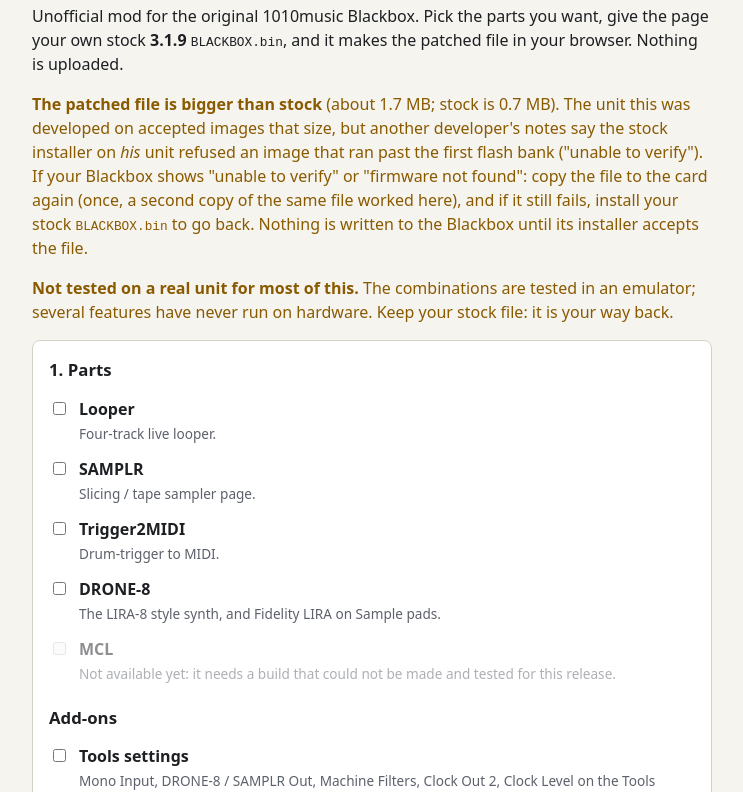
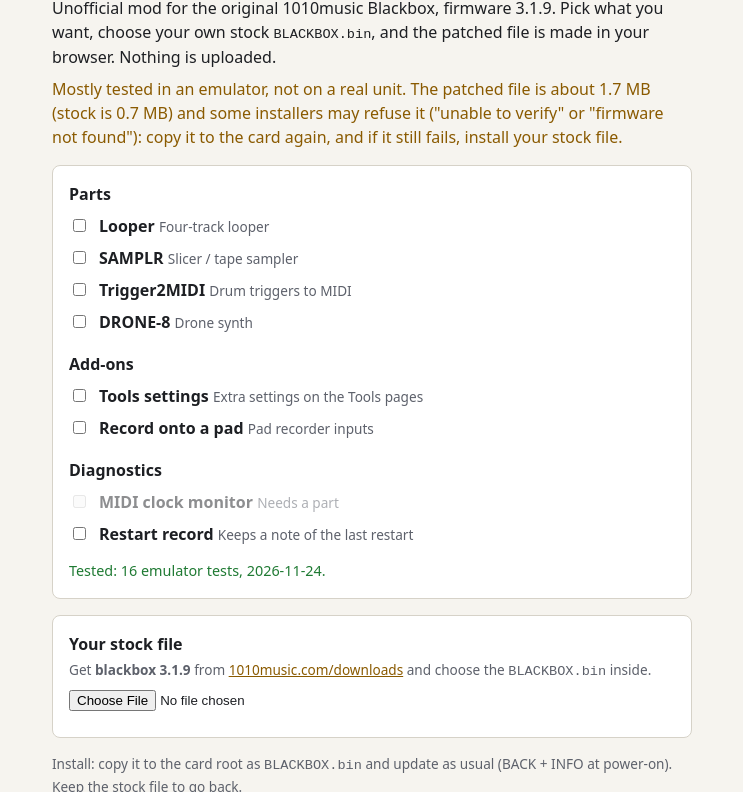
Before and after one commit to viktorakos95/blackbox-mod, a plain HTML site: page docs/index.html in a window 1280 px wide. Shown: the part 72-864 px from the top of the page, without its empty margins (268-1011 px from the left). Drawn offline with Linux system fonts and the light colour scheme.

Commit message:
Page: MCL removed, diagnostics as a third group, much shorter text; DRONE-8 no longer offered as a Sample pad Mode / Fidelity choice (the DRONE-8 page is the synth)
Co-Authored-By: Claude Sonnet 5.5 <noreply@anthropic.com>
Claude-Session: https://claude.ai/code/session_01TdqpWUbxBd8jn3MTttLggy

```diff
--- a/docs/index.html
+++ b/docs/index.html
@@ -2,99 +2,91 @@
 <html lang="en">
 <meta charset="utf-8">
 <meta name="viewport" content="width=device-width, initial-scale=1">
-<title>blackbox-mod patcher (full)</title>
+<title>blackbox-mod patcher</title>
 <style>
   :root { --bg: #14161a; --panel: #1b1e24; --line: #343840; --text: #e8e6e1; --dim: #9a9ea8; --acc: #e2b043; --ok: #7fd18b; --err: #ef7b6f; --warn: #e2b043; }
   @media (prefers-color-scheme: light) {
     :root { --bg: #f6f4ef; --panel: #fff; --line: #d6d2c8; --text: #1d1f23; --dim: #5d616b; --acc: #8a5a00; --ok: #1f7a33; --err: #b3261e; --warn: #8a5a00; }
   }
   body { font: 16px/1.5 system-ui, sans-serif; background: var(--bg); color: var(--text); margin: 0; padding: 24px 16px; }
-  main { max-width: 680px; margin: 0 auto; }
+  main { max-width: 640px; margin: 0 auto; }
   h1 { font-size: 1.5rem; margin: 0 0 4px; }
-  h2 { font-size: 1.05rem; margin: 0 0 8px; }
+  h2 { font-size: 1rem; margin: 14px 0 4px; }
+  h2:first-child { margin-top: 0; }
   a { color: var(--acc); }
   .box { border: 1px solid var(--line); border-radius: 8px; padding: 16px; margin: 16px 0; background: var(--panel); }
-  label.opt { display: flex; gap: 10px; align-items: flex-start; padding: 6px 0; cursor: pointer; }
+  label.opt { display: flex; gap: 10px; align-items: flex-start; padding: 4px 0; cursor: pointer; }
   label.opt input { margin-top: 5px; }
   label.off { opacity: .5; cursor: not-allowed; }
-  .dim, small, .fine { color: var(--dim); font-size: .85rem; }
-  #state { margin-top: 8px; font-size: .9rem; }
+  .dim, .fine { color: var(--dim); font-size: .85rem; }
+  p { margin: 8px 0; }
+  #state { margin-top: 10px; font-size: .9rem; }
   .ok { color: var(--ok); } .err { color: var(--err); } .warn { color: var(--warn); }
-  #status { margin-top: 12px; white-space: pre-wrap; }
-  a.btn { display: inline-block; margin-top: 12px; padding: 10px 16px; background: var(--acc); color: var(--bg); border-radius: 6px; text-decoration: none; font-weight: 600; }
-  input[type=file] { width: 100%; margin: 8px 0; color: inherit; }
-  code { font-size: .8rem; word-break: break-all; }
+  #status { margin-top: 10px; white-space: pre-wrap; }
+  a.btn { display: inline-block; margin-top: 10px; padding: 10px 16px; background: var(--acc); color: var(--bg); border-radius: 6px; text-decoration: none; font-weight: 600; }
+  input[type=file] { width: 100%; margin: 8px 0 0; color: inherit; }
+  code { font-size: .85rem; }
 </style>
 <main>
   <h1>blackbox-mod patcher</h1>
-  <p>Unofficial mod for the original 1010music Blackbox. Pick the parts you want, give the page your own stock <b>3.1.9</b> <code>BLACKBOX.bin</code>, and it makes the patched file in your browser. Nothing is uploaded.</p>
-  <p class="warn"><b>The patched file is bigger than stock</b> (about 1.7 MB; stock is 0.7 MB). The unit this was developed on accepted images that size, but another developer's notes say the stock installer on <i>his</i> unit refused an image that ran past the first flash bank ("unable to verify"). If your Blackbox shows "unable to verify" or "firmware not found": copy the file to the card again (once, a second copy of the same file worked here), and if it still fails, install your stock <code>BLACKBOX.bin</code> to go back. Nothing is written to the Blackbox until its installer accepts the file.</p>
-  <p class="warn"><b>Not tested on a real unit for most of this.</b> The combinations are tested in an emulator; several features have never run on hardware. Keep your stock file: it is your way back.</p>
+  <p>Unofficial mod for the original 1010music Blackbox, firmware 3.1.9. Pick what you want, choose your own stock <code>BLACKBOX.bin</code>, and the patched file is made in your browser. Nothing is uploaded.</p>
+  <p class="warn">Mostly tested in an emulator, not on a real unit. The patched file is about 1.7 MB (stock is 0.7 MB) and some installers may refuse it ("unable to verify" or "firmware not found"): copy it to the card again, and if it still fails, install your stock file.</p>
 
   <div class="box">
-    <h2>1. Parts</h2>
-    <div id="parts"></div>
-    <h2 style="margin-top:14px">Add-ons</h2>
-    <div id="addons"></div>
+    <h2>Parts</h2><div id="parts"></div>
+    <h2>Add-ons</h2><div id="addons"></div>
+    <h2>Diagnostics</h2><div id="diagnostics"></div>
     <div id="state"></div>
   </div>
 
   <div class="box">
-    <h2>2. Your stock file</h2>
-    <p class="dim" style="margin:0">Download <b>blackbox 3.1.9</b> from <a href="https://1010music.com/downloads">1010music.com/downloads</a>, unzip it, and choose the <code>BLACKBOX.bin</code> inside.</p>
+    <h2>Your stock file</h2>
+    <p class="dim" style="margin:0">Get <b>blackbox 3.1.9</b> from <a href="https://1010music.com/downloads">1010music.com/downloads</a> and choose the <code>BLACKBOX.bin</code> inside.</p>
     <input id="f" type="file" accept=".bin">
     <div id="status"></div>
     <div id="dl"></div>
   </div>
 
-  <p class="fine">Then copy the patched file to the root of the microSD card as <code>BLACKBOX.bin</code> and install it like any firmware update (hold BACK + INFO while powering on). To go back, install the stock file the same way.</p>
-  <p class="fine">Not affiliated with, endorsed by, or supported by 1010music. "1010music" and "Blackbox" are trademarks of 1010music LLC. This page does not contain or distribute 1010music's firmware; it only modifies the copy you supply, and refuses any file that is not the stock 3.1.9. Use at your own risk; modified firmware may affect your warranty. The mod's code is MIT-licensed and includes work by Charles Vestal, CHOMPI Club, Émilie Gillet, Electrosmith and Miguel Moreno (<a href="https://github.com/viktorakos95/blackbox-mod/blob/main/THIRD_PARTY.md">notices</a>).</p>
+  <p class="fine">Install: copy it to the card root as <code>BLACKBOX.bin</code> and update as usual (BACK + INFO at power-on). Keep the stock file to go back.</p>
+  <p class="fine">Not affiliated with or supported by 1010music; "1010music" and "Blackbox" are their trademarks. This page contains none of their firmware and only accepts your stock 3.1.9. Use at your own risk; it may affect your warranty. MIT-licensed, with third-party parts (<a href="https://github.com/viktorakos95/blackbox-mod/blob/main/THIRD_PARTY.md">notices</a>).</p>
 </main>
 <script src="apply.js"></script>
 <script>
 const $ = id => document.getElementById(id);
-let data, file, stock;
+let data, stock;
 const say = (t, c) => { $("status").textContent = t; $("status").className = c || ""; };
 const ORDER = ["looper", "samplr", "trig", "drone"];                  // the order of ids in docs/combos.json
+const LABEL = {
+  looper: ["Looper", "Four-track looper"], samplr: ["SAMPLR", "Slicer / tape sampler"], trig: ["Trigger2MIDI", "Drum triggers to MIDI"], drone: ["DRONE-8", "Drone synth"],
+  tools: ["Tools settings", "Extra settings on the Tools pages"], rec: ["Record onto a pad", "Pad recorder inputs"],
+  clkmon: ["MIDI clock monitor", "Needs a part"], crash: ["Restart record", "Keeps a note of the last restart"],
+};
 
-function box(parent, id, title, note, off) {
+function box(parent, id) {
+  const [title, note] = LABEL[id];
   const l = document.createElement("label");
-  l.className = "opt" + (off ? " off" : "");
-  l.innerHTML = `<input type="checkbox" id="${id}"${off ? " disabled" : ""}><span><b>${title}</b>${note ? `<br><span class="dim">${note}</span>` : ""}</span>`;
+  l.className = "opt";
+  l.innerHTML = `<input type="checkbox" id="${id}"><span><b>${title}</b> <span class="dim">${note}</span></span>`;
   parent.appendChild(l);
   l.querySelector("input").addEventListener("change", refresh);
 }
-const NOTES = {
-  looper: "Four-track live looper.", samplr: "Slicing / tape sampler page.", trig: "Drum-trigger to MIDI.", drone: "The LIRA-8 style synth, and Fidelity LIRA on Sample pads.",
-  mcl: "Not available yet: it needs a build that could not be made and tested for this release.",
-  tools: "Mono Input, DRONE-8 / SAMPLR Out, Machine Filters, Clock Out 2, Clock Level on the Tools pages.",
-  rec: "DRONE-8 / Looper / SAMPLR as pad-recorder inputs.", clkmon: "MIDI clock monitor (diagnostics). Needs a part.", crash: "Keeps a record of the last restart.",
-};
+const ids = () => ({ parts: ORDER.filter(p => $(p).checked), addons: Object.keys(data.addons).filter(a => $(a).checked) });
 
-function ids() {
-  const parts = ORDER.filter(p => $(p).checked), addons = Object.keys(data.addons).filter(a => $(a).checked);
-  return { parts, addons };
-}
 function tested({ parts, addons }) {
   const pid = parts.length ? "p-" + parts.join("-") : "core";
   const full = pid + (addons.length ? "_a-" + addons.join("-") : "");
-  const sets = data.tested;
-  if (sets[full] || (!addons.length && sets[pid])) { const t = sets[full] || sets[pid]; return { cls: "ok", text: `Tested: ${t.tests} emulator tests (${t.scope}), ${t.date}.` }; }
-  if (sets[pid]) return { cls: "warn", text: "This combination of parts is tested; this mix of add-ons has not been run on its own (the add-ons are independent hooks)." };
+  const t = data.tested[full] || (!addons.length && data.tested[pid]);
+  if (t) return { cls: "ok", text: `Tested: ${t.tests} emulator tests, ${t.date}.` };
+  if (data.tested[pid]) return { cls: "warn", text: "These parts are tested; this mix of add-ons has not been run on its own." };
   return { cls: "err", text: "Not tested." };
 }
 function refresh() {
-  const { parts, addons } = ids();
-  $("clkmon").disabled = !parts.length;
-  if (!parts.length) $("clkmon").checked = false;
-  $("clkmon").closest("label").classList.toggle("off", !parts.length);
   const sel = ids();
-  let sets;
-  try { sets = BBApply.resolve(data, sel.parts, sel.addons); } catch (e) { $("state").textContent = e.message; return; }
-  const pr = BBApply.problems(data, sets);
-  const t = tested(sel);
-  $("state").innerHTML = (pr.length ? `<span class="err">${pr.join("; ")}</span><br>` : "") +
-    `<span class="${t.cls}">${t.text}</span><br><span class="dim">${parts.length ? "Looper hooks and saving come with every part." : "No machines: only the 3.1.n features."} ${sets.length} patch sets.</span>`;
+  $("clkmon").disabled = !sel.parts.length;
+  if (!sel.parts.length) $("clkmon").checked = false;
+  $("clkmon").closest("label").classList.toggle("off", !sel.parts.length);
+  const sets = BBApply.resolve(data, sel.parts, sel.addons), pr = BBApply.problems(data, sets), t = tested(ids());
+  $("state").innerHTML = (pr.length ? `<span class="err">${pr.join("; ")}</span><br>` : "") + `<span class="${t.cls}">${t.text}</span>`;
   if (stock) run();
 }
 
@@ -109,18 +101,17 @@ async function run() {
   a.className = "btn";
   a.textContent = "Download patched BLACKBOX.bin";
   $("dl").appendChild(a);
-  say(`Stock ${data.stock_version} confirmed. Patched with: ${sel.parts.join(", ") || "no machines"}${sel.addons.length ? " + " + sel.addons.join(", ") : ""}.\n` +
-      `${out.length.toLocaleString()} bytes, SHA-256 ${(await BBApply.sha256(out)).slice(0, 16)}…  (change the boxes above and the file is made again)`, "ok");
+  say(`Stock ${data.stock_version} confirmed. ${out.length.toLocaleString()} bytes. Change the boxes above and it is made again.`, "ok");
 }
 
 $("f").addEventListener("change", async e => {
   stock = null; $("dl").innerHTML = "";
-  file = e.target.files[0];
+  const file = e.target.files[0];
   if (!file) return;
   try {
     const b = new Uint8Array(await file.arrayBuffer());
     if (b.length !== data.stock_size || (await BBApply.sha256(b)) !== data.stock_sha256)
-      return say(`That is not the stock ${data.stock_version} firmware (size or SHA-256 differs), so nothing was patched.\nUse the BLACKBOX.bin straight out of 1010music's 3.1.9 zip.`, "err");
+      return say(`That is not the stock ${data.stock_version} firmware, so nothing was patched. Use the BLACKBOX.bin straight out of 1010music's zip.`, "err");
     stock = b;
     await run();
   } catch (err) { say("Something went wrong: " + err.message, "err"); }
@@ -128,9 +119,8 @@ $("f").addEventListener("change", async e => {
 
 fetch("data.json").then(r => r.json()).then(d => {
   data = d;
-  for (const p of ORDER) box($("parts"), p, d.parts[p].title, NOTES[p]);
-  box($("parts"), "mcl", d.parts.mcl.title, NOTES.mcl, true);
-  for (const a of Object.keys(d.addons)) box($("addons"), a, d.addons[a].title, NOTES[a]);
+  for (const p of ORDER) box($("parts"), p);
+  for (const a of Object.keys(d.addons)) box($(d.addons[a].group), a);
   refresh();
 }).catch(e => { $("state").textContent = "Could not load the patch data: " + e.message; });
 </script>
```
Also changed, not shown: docs/data.json, 7 other files.
